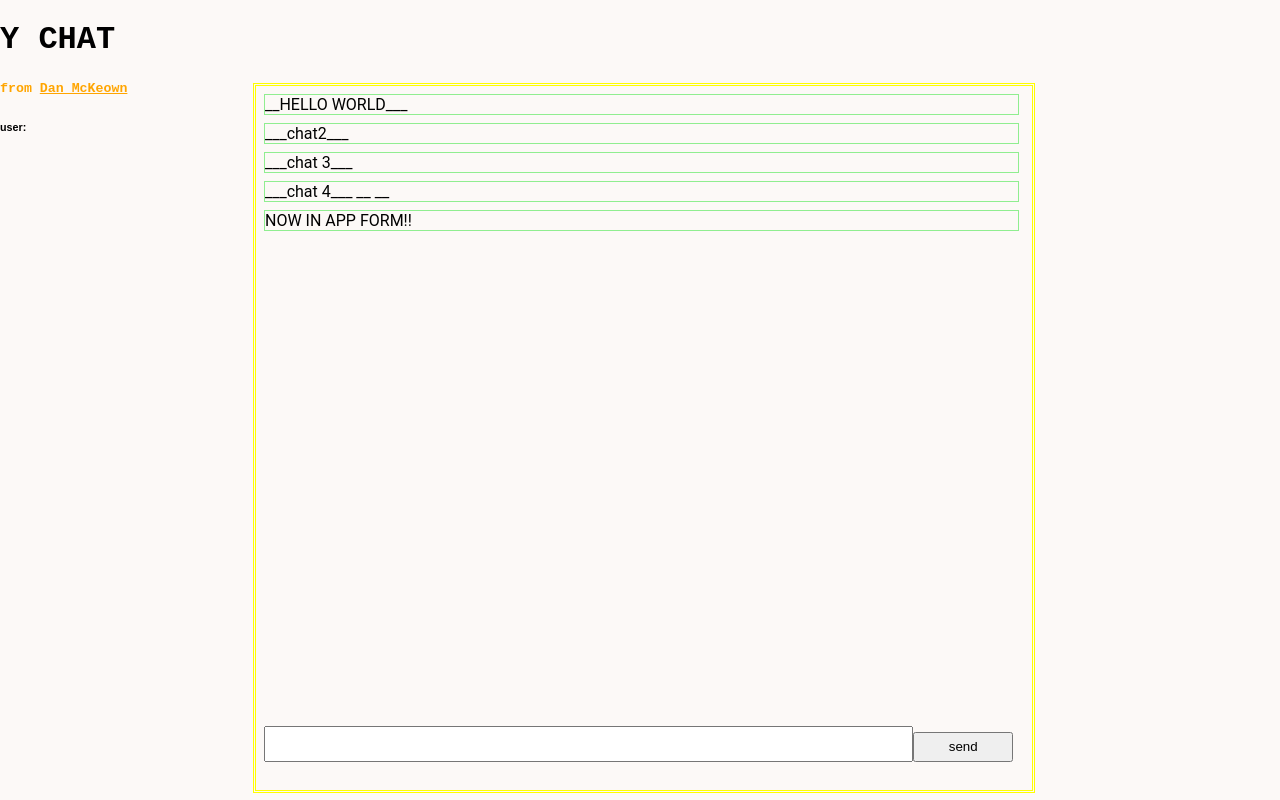
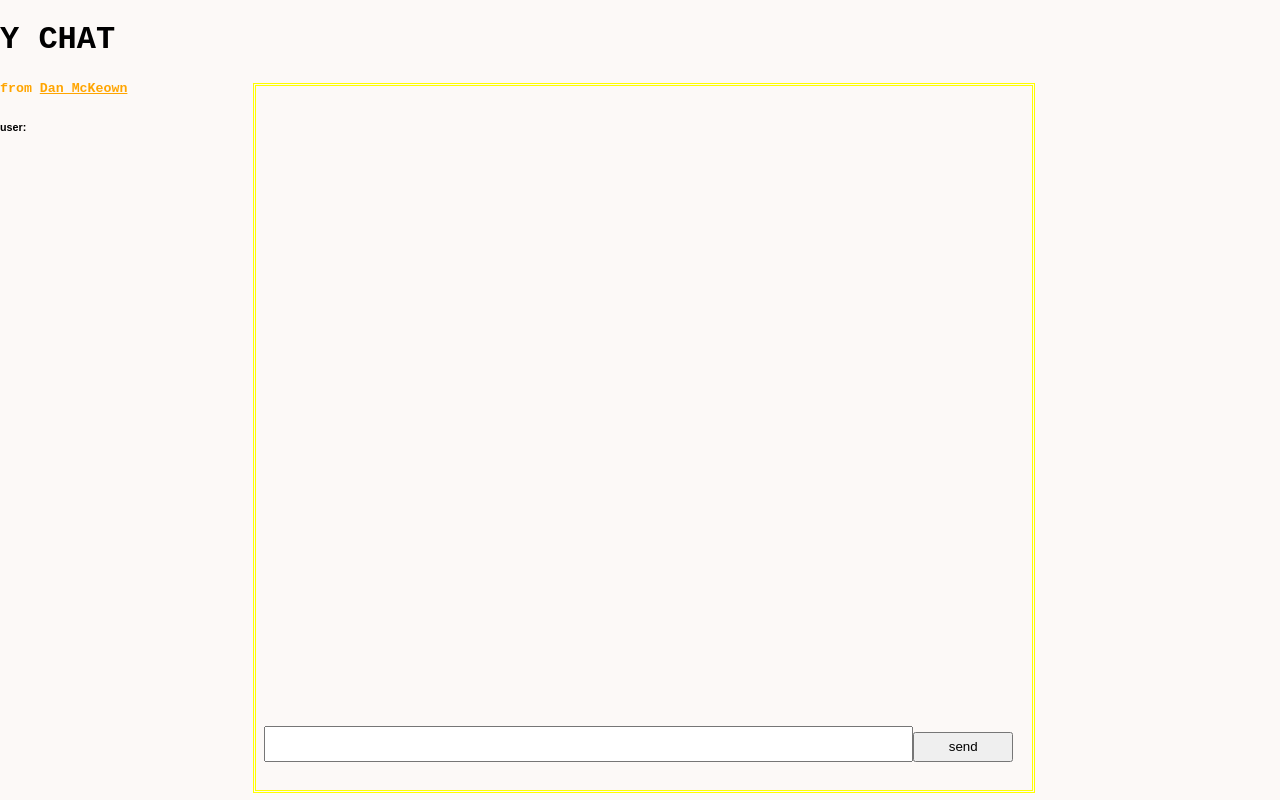
Before and after one commit to pacificpelican/ychat, a React (Create React App) app: page / in a window 1280 px wide. Built offline with nearby package versions, Linux system fonts and the light colour scheme; no server answers.

Commit message:
remove placeholder chat content

```diff
--- a/package.json
+++ b/package.json
@@ -1,6 +1,6 @@
 {
   "name": "ychat",
-  "version": "0.8.1",
+  "version": "0.8.2",
   "private": true,
   "dependencies": {
     "react": "^15.5.4",
--- a/src/App.js
+++ b/src/App.js
@@ -59,21 +59,7 @@ class ChatApp extends Component {
 		render() {
     return(
       <section id="chats" className="chat_data">
-			<div className="chat_item">
-				__HELLO WORLD___
-			</div>
-			<div className="chat_item">
-				___chat2___
-			</div>
-			<div className="chat_item">
-				___chat 3___
-			</div>
-			<div className="chat_item">
-				___chat 4___ __ __
-			</div>
-				<div className="chat_item">
-				NOW IN APP FORM!!
-			</div>
+
 		</section>
     );
   }
```
